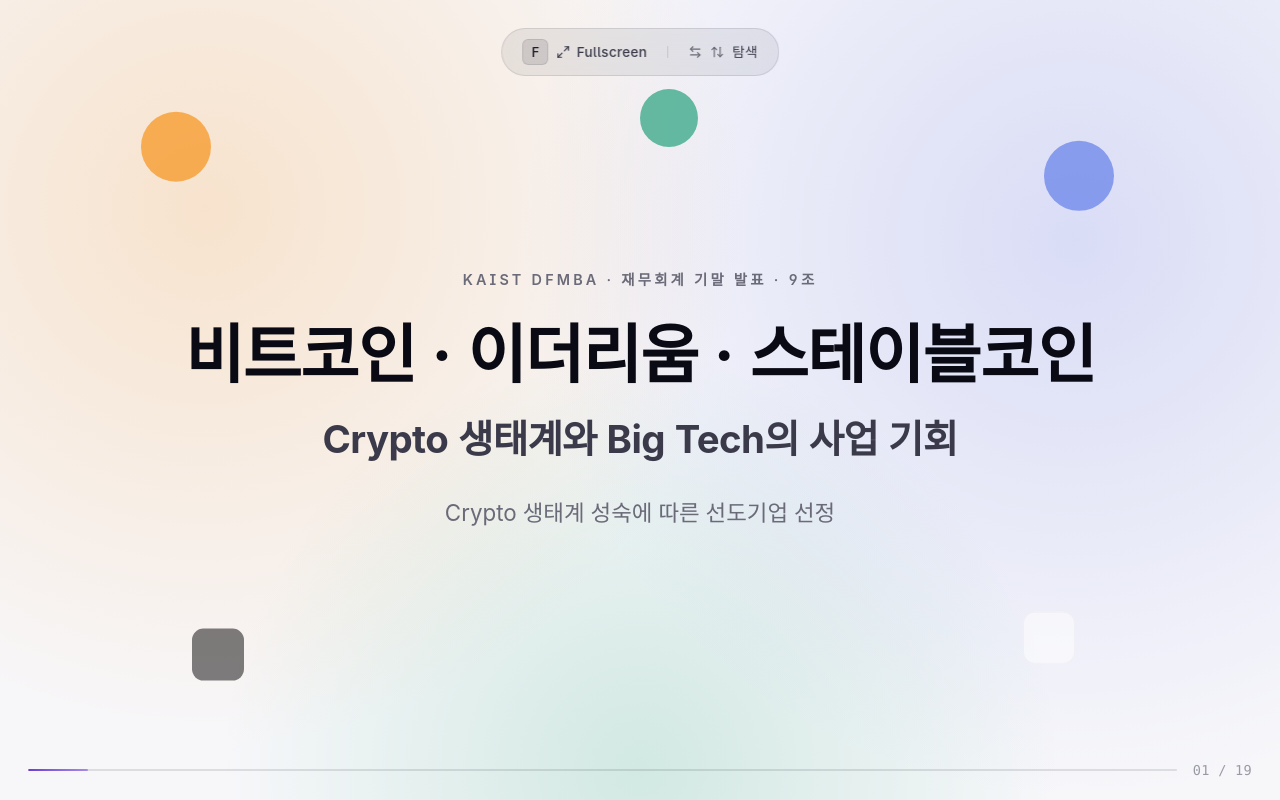
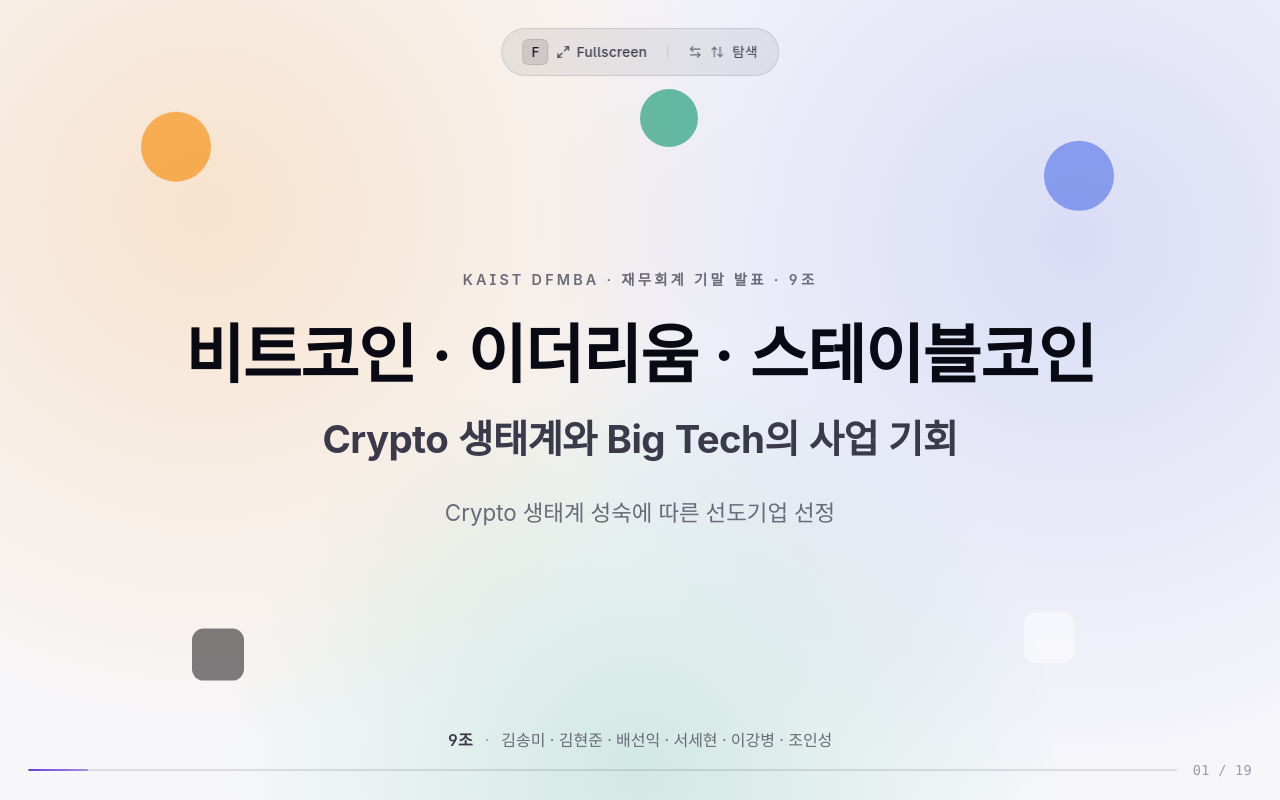
Before and after one commit to insung1939/crypto-presentation, a React (Vite) app: page /#/1 in a window 1280 px wide. Built offline with nearby package versions, Linux system fonts and the light colour scheme; no server answers; some icons are missing; a web font is replaced by a local one.

Commit message:
Add team names footer to title slide
타이틀 슬라이드 하단에 9조 + 조원 이름(김송미·김현준·배선익·서세현·이강병·조인성)
자연스럽게 표시.

Co-Authored-By: Claude Opus 4.8 (1M context) <noreply@anthropic.com>

```diff
--- a/src/slides/01-Title.tsx
+++ b/src/slides/01-Title.tsx
@@ -118,6 +118,18 @@ const Slide: SlideComponent = ({ step }) => {
           </p>
         </Reveal>
       </div>
+
+      {/* team footer */}
+      <motion.div
+        className="absolute inset-x-0 bottom-[6vh] z-10 flex flex-wrap items-center justify-center gap-x-3 gap-y-1 text-caption text-fg-dim"
+        initial={{ opacity: 0, y: 8 }}
+        animate={{ opacity: 1, y: 0 }}
+        transition={{ delay: 1.2, duration: 0.8, ease: [0.22, 1, 0.36, 1] }}
+      >
+        <span className="font-semibold text-fg-muted">9조</span>
+        <span className="text-fg-faint">·</span>
+        <span>김송미 · 김현준 · 배선익 · 서세현 · 이강병 · 조인성</span>
+      </motion.div>
     </div>
   );
 };
```
